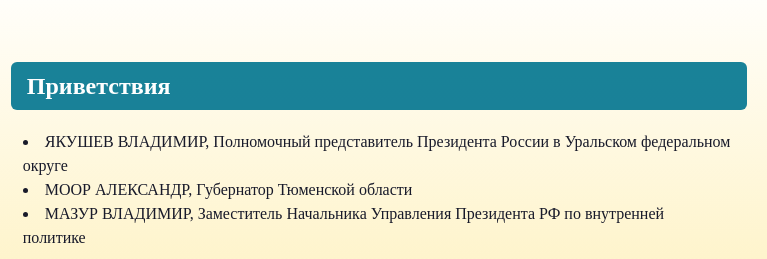
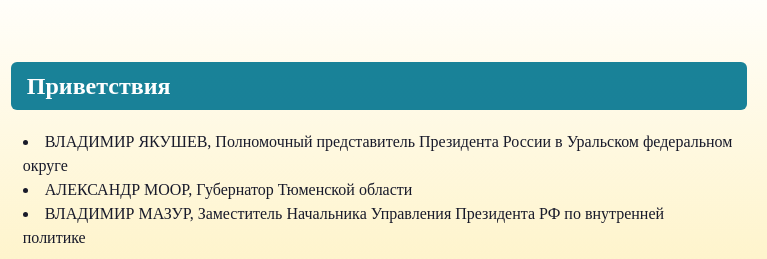
Before and after one commit to urc-ru/crossborder.urc.ru, a website: page index.html in a window 1280 px wide. Shown: the part 3600-3859 px from the top of the page, 513-1280 px from the left. Drawn offline with nearby package versions, Linux system fonts and the light colour scheme; a web font is replaced by a local one.

Commit message:
fix names

```diff
--- a/index.html
+++ b/index.html
@@ -301,10 +301,10 @@
 					Приветствия
 				</h1>
 				<ul class="mb-5 list-disc list-inside lg:pl-3">
-					<li>ЯКУШЕВ ВЛАДИМИР, Полномочный представитель Президента России в Уральском
+					<li>ВЛАДИМИР ЯКУШЕВ, Полномочный представитель Президента России в Уральском
 						федеральном округе</li>
-					<li>МООР АЛЕКСАНДР, Губернатор Тюменской области</li>
-					<li>МАЗУР ВЛАДИМИР, Заместитель Начальника Управления Президента РФ по
+					<li>АЛЕКСАНДР МООР, Губернатор Тюменской области</li>
+					<li>ВЛАДИМИР МАЗУР, Заместитель Начальника Управления Президента РФ по
 						внутренней</li>
 					политике
 				</ul>
```
